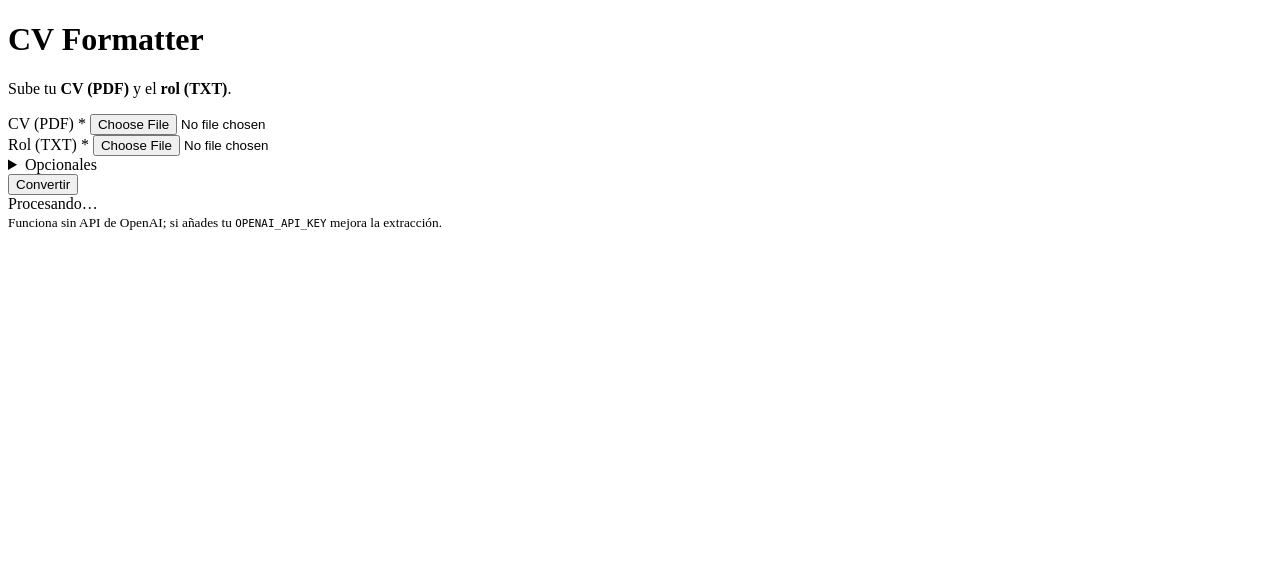
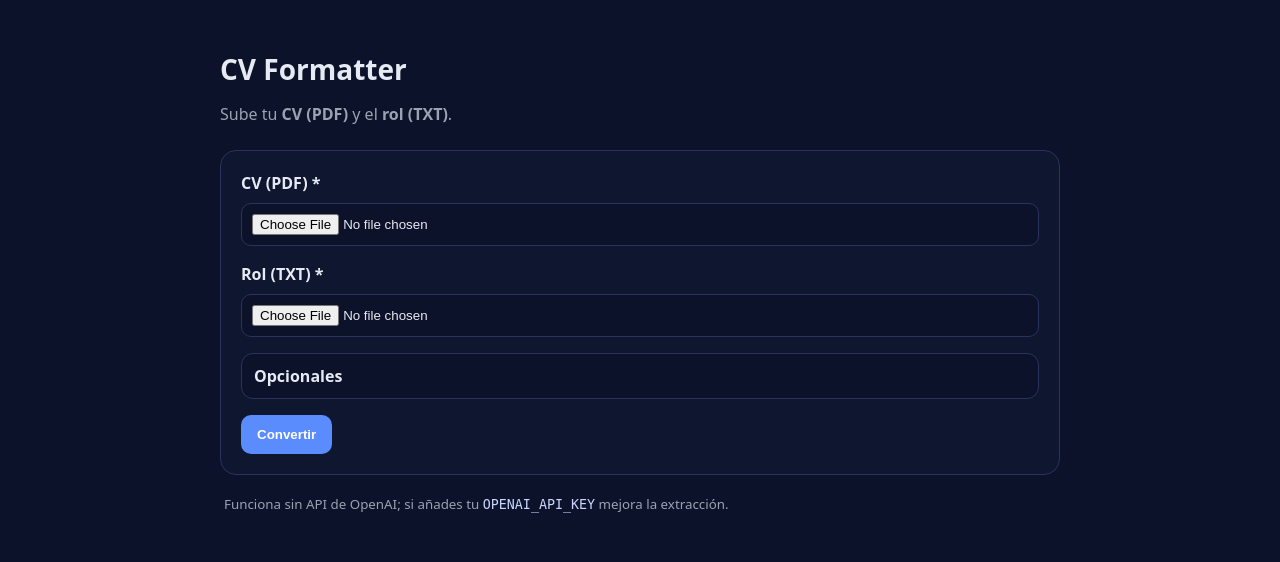
Before and after one commit to victoormga/Cv-formatter-web, a FastAPI app: page / in a window 1280 px wide. Shown: the top 562 px of the page. Run offline with FastAPI, Linux system fonts and the light colour scheme; data that the repository does not hold is empty.

Commit message:
Error en el CSS resuelto.

```diff
--- a/static/styles.css
+++ b/static/styles.css
@@ -1,19 +1,116 @@
-/* --- Transcribir entrevista (añadidos mínimos) --- */
+/* ===== Paleta y base ===== */
+:root{
+  --text:#e6eaf2;
+  --muted:#9aa3b2;
+  --accent:#5b8cfe;
+  --bg:#0b122a;
+  --card:#0f1630;
+  --stroke:#2a335e;
+}
+
+*{ box-sizing:border-box }
+html, body{
+  margin:0; padding:0;
+  background:var(--bg);
+  color:var(--text);
+  font:16px/1.5 system-ui, -apple-system, Segoe UI, Roboto, Ubuntu, Cantarell, "Helvetica Neue", Arial, "Noto Sans", "Apple Color Emoji", "Segoe UI Emoji";
+}
+
+/* ===== Layout principal ===== */
+main.container{
+  max-width: 880px;
+  margin: 48px auto;
+  padding: 0 20px;
+}
+
+h1{ margin:0 0 12px; font-size:28px }
+.lead{ color:var(--muted); margin:0 0 24px }
+
+/* ===== Formulario ===== */
+form#form{
+  background:var(--card);
+  border:1px solid var(--stroke);
+  border-radius:16px;
+  padding:20px;
+}
+
+.field{
+  display:grid;
+  gap:8px;
+  margin-bottom:16px;
+}
+
+.field label{
+  font-weight:600;
+}
+
+input[type="file"]{
+  width:100%;
+  padding:10px;
+  border:1px solid var(--stroke);
+  border-radius:10px;
+  background:#0b122a;
+  color:var(--text);
+}
+input[type="file"]:focus{
+  outline:2px solid var(--accent);
+  outline-offset:2px;
+}
+
+/* Opcionales (details/summary) */
+details.optional{
+  background:#0b122a;
+  border:1px solid var(--stroke);
+  border-radius:12px;
+  padding:10px 12px;
+  margin:4px 0 16px;
+}
+details.optional > summary{
+  cursor:pointer;
+  font-weight:600;
+  color:var(--text);
+  list-style:none;
+}
+details.optional > summary::-webkit-details-marker{ display:none }
+
+/* Botón + progreso */
+button#btn{
+  appearance:none;
+  border:0;
+  border-radius:10px;
+  padding:12px 16px;
+  background:var(--accent);
+  color:#fff;
+  font-weight:700;
+  cursor:pointer;
+}
+button#btn:disabled{
+  opacity:.6; cursor:not-allowed;
+}
+
+#progress{
+  display:inline-block;
+  margin-left:12px;
+  color:var(--muted);
+}
+.hidden{ display:none !important }
+
+/* Footer */
+footer{ margin:16px 4px 0; color:var(--muted) }
+footer code{ color:#cbd5ff }
+
+/* ===== Tus clases originales (por si las usas más tarde) ===== */
 .divider{
   height:1px; width:100%;
-  background:linear-gradient(90deg, transparent, #2a335e, transparent);
-  margin:24px 0;
-  border:0;
+  background:linear-gradient(90deg, transparent, var(--stroke), transparent);
+  margin:24px 0; border:0;
 }
-
 .card{
-  background:#0f1630;
-  border:1px solid #2a335e;
+  background:var(--card);
+  border:1px solid var(--stroke);
   border-radius:16px;
-  padding:16px;
-  margin:24px 0;
+  padding:16px; margin:24px 0;
 }
-
 .card h2{ margin:0 0 8px; font-size:20px }
 .card .help{ color:var(--muted); margin:0 0 12px }
 
@@ -23,20 +120,10 @@
 #progressTrans{ color:var(--muted) }
 
 textarea#previewTXT{
-  background:#0f1630;
+  background:var(--card);
   color:var(--text);
-  border:1px solid #2a335e;
+  border:1px solid var(--stroke);
   border-radius:12px;
   padding:12px;
   resize:vertical;
 }
-
-/* Mejoras sutiles al input file dentro de tarjetas secundarias */
-#transcriber input[type=file]{
-  background:#0b122a;
-  border-color:#2a335e;
-}
-#transcriber input[type=file]:focus{
-  outline:2px solid var(--accent);
-  outline-offset:2px;
-}
--- a/templates/index.html
+++ b/templates/index.html
@@ -5,7 +5,7 @@
   <meta name="viewport" content="width=device-width, initial-scale=1" />
   <title>CV Formatter</title>
   <link rel="icon" href="/static/fav.ico" />
-  <link rel="stylesheet" href="/static/styles.css" />
+  <link rel="stylesheet" href="{{ url_for('static', path='styles.css') }}?v=3">
 </head>
 <body>
   <main class="container">
```
